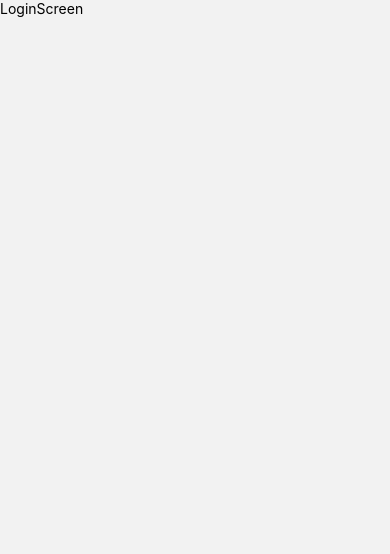
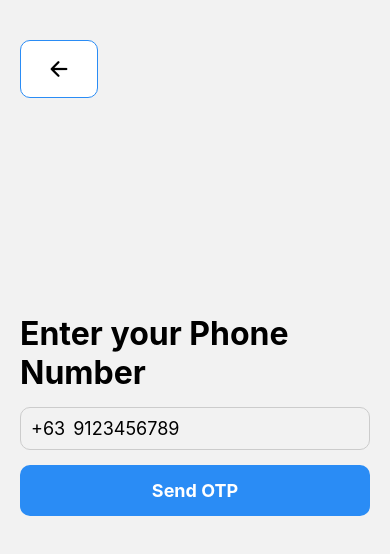
Before and after one commit to jieddev/MobikadProject4, a React Native app: screen /LoginScreen in a window 390 px wide. Shown: the top 554 px of the page. Built offline with nearby package versions, Linux system fonts and the light colour scheme.

Commit message:
fix: Change buttons to send OTP

```diff
--- a/app/components/backButton.jsx
+++ b/app/components/backButton.jsx
@@ -4,7 +4,7 @@ import React from 'react'
 
 import colors from '../config/colors'
 
-const backButton = (navigation) => {
+const BackButton = (navigation) => {
   return (
     <TouchableOpacity
         style={styles.backButton}
@@ -15,7 +15,7 @@ const backButton = (navigation) => {
   )
 }
 
-export default backButton
+export default BackButton
 
 const styles = StyleSheet.create({
     backButton: {
--- a/app/screens/CreateAccountScreen.js
+++ b/app/screens/CreateAccountScreen.js
@@ -8,13 +8,14 @@ import Spacer from '../components/spacer'
 
 
 export default function CreateAccountScreen({ navigation }) {
-  const [name, setName] = useState('');
+  const [firstname, setFirstName] = useState('');
+  const [lastname, setLastName] = useState('');
   const [email, setEmail] = useState('');
   const [phone, setPhone] = useState('');
   const [password, setPassword] = useState('');
   const [confirmPassword, setConfirmPassword] = useState('');
 
-  const handleCreateAccount = () => {
+  const handleSendOTP= () => {
     console.log({name, email, phone, password, confirmPassword});
   }
 
@@ -28,6 +29,7 @@ export default function CreateAccountScreen({ navigation }) {
         <Icon name="arrow-back" size={24} color="black" />
       </TouchableOpacity>
 
+
       <Spacer height={50} />
 
       <Text style={styles.title}>Create Account</Text>
@@ -36,13 +38,22 @@ export default function CreateAccountScreen({ navigation }) {
 
       <Spacer height={30} />
 
-      <Text style={styles.textFormat}>Full Name</Text>
+      <Text style={styles.textFormat}>First Name</Text>
       <TextInput
         style={styles.input}
-        placeholder="Enter your full name"
+        placeholder="Enter your first name"
         placeholderTextColor={colors.textColor}
-        value={name}
-        onChangeText={setName}
+        value={firstname}
+        onChangeText={setFirstName}
+      />
+
+      <Text style={styles.textFormat}>Last Name</Text>
+      <TextInput
+        style={styles.input}
+        placeholder="Enter your last name"
+        placeholderTextColor={colors.textColor}
+        value={lastname}
+        onChangeText={setLastName}
       />
 
       <Text style={styles.textFormat}>Email</Text>
@@ -66,34 +77,13 @@ export default function CreateAccountScreen({ navigation }) {
         keyboardType="phone-pad"
       />
 
-      <Text style={styles.textFormat}>Password</Text>
-      <TextInput
-        style={styles.input}
-        placeholder="Enter your Password"
-        placeholderTextColor="black"
-        color={colors.black}
-        value={password}
-        onChangeText={setPassword}
-        secureTextEntry
-      />
-
-      <Text style={styles.textFormat}>Confirm Password</Text>
-      <TextInput
-        style={styles.input}
-        placeholder="Enter your Confirm Password"
-        placeholderTextColor={colors.textColor}
-        color={colors.black}
-        value={confirmPassword}
-        onChangeText={setConfirmPassword}
-        secureTextEntry
-      />
-
       <Spacer height={20} />
 
 
-      <TouchableOpacity style={styles.createButton} onPress={handleCreateAccount}>
-        <Text style={styles.buttonText}>Create Account</Text>
+      <TouchableOpacity style={styles.sendOTPButton} onPress={() => {console.log('Send OTP pressed')}}>
+        <Text style={styles.buttonText}>Send OTP</Text>
       </TouchableOpacity>
+
     </View>
   )
 }
@@ -125,7 +115,12 @@ const styles = StyleSheet.create({
     marginBottom: 15,
     paddingHorizontal: 15,
   },
-  createButton: {
+  buttonText: {
+    color: colors.white,
+    fontSize: 18,
+    fontWeight: 'bold',
+  },
+  sendOTPButton: {
     backgroundColor: colors.primary,
     width: '100%',
     padding: 15,
@@ -145,9 +140,4 @@ const styles = StyleSheet.create({
     top: 40,
     left: 20,
   },
-  buttonText: {
-    color: colors.white,
-    fontSize: 18,
-    fontWeight: 'bold',
-  },
 })
--- a/app/screens/LoginScreen.js
+++ b/app/screens/LoginScreen.js
@@ -1,14 +1,101 @@
-import { StyleSheet, Text, View } from 'react-native'
-import React from 'react'
+import { StyleSheet, Text, View, TextInput, TouchableOpacity } from 'react-native'
+import React, { useState} from 'react'
+import Icon from 'react-native-vector-icons/Ionicons';
 
-const LoginScreen = () => {
+import colors from '../config/colors'
+import Spacer from '../components/spacer'
+
+const LoginScreen = ({ navigation }) => {
+  const [phone, setPhone] = useState('');
+
   return (
-    <View>
-      <Text>LoginScreen</Text>
+    <View style={styles.container}>
+
+      <TouchableOpacity
+        style={styles.backButton}
+        onPress={() => navigation.goBack()}
+      >
+        <Icon name="arrow-back" size={24} color="black" />
+      </TouchableOpacity>
+
+      <Text style={styles.title}>Enter your Phone Number</Text>
+
+      <View style={styles.phoneContainer}>
+        <Text style={styles.countryCode}>+63</Text>
+        <TextInput
+          style={styles.phoneInput}
+          placeholder="9123456789"
+          keyboardType="phone-pad"
+          value={phone}
+          onChangeText={setPhone}
+          maxLength={10}
+        />
+      </View>
+
+      <TouchableOpacity style={styles.sendOTPButton} onPress={() => {console.log('Send OTP pressed')}}>
+        <Text style={styles.buttonText}>Send OTP</Text>
+      </TouchableOpacity>
+
     </View>
   )
 }
 
 export default LoginScreen
 
-const styles = StyleSheet.create({})
+const styles = StyleSheet.create({
+  container: {
+    flex: 1,
+    padding: 20,
+    alignItems: 'center',
+    justifyContent: 'center',
+  },
+  title: {
+    fontSize: 32,
+    fontWeight: 'bold',
+    marginBottom: 15,
+  },
+  phoneContainer: {
+    flexDirection: 'row',
+    alignItems: 'center',
+    borderWidth: 1,
+    borderColor: '#ccc',
+    borderRadius: 10,
+    paddingHorizontal: 10,
+    width: '100%',
+    marginBottom: 15,
+  },
+  countryCode: {
+    fontSize: 18,
+    marginRight: 8,
+  },
+  phoneInput: {
+    flex: 1,
+    fontSize: 18,
+    paddingVertical: 10,
+  },
+  buttonText: {
+    color: colors.white,
+    fontSize: 18,
+    fontWeight: 'bold',
+  },
+  backButton: {
+      backgroundColor: colors.white,
+      width: '20%',
+      padding: 15,
+      borderRadius: 10,
+      alignItems: 'center',
+      borderColor: colors.primary,
+      borderWidth: 1,
+      position: 'absolute',
+      top: 40,
+      left: 20,
+  },
+  sendOTPButton: {
+      backgroundColor: colors.primary,
+      width: '100%',
+      padding: 15,
+      borderRadius: 10,
+      alignItems: 'center',
+      marginBottom: 15,
+  },
+})
```
Also changed, not shown: app/components/Map.js (deleted, +0 -30 lines), app/components/signin.ts (deleted, +0 -44 lines).
